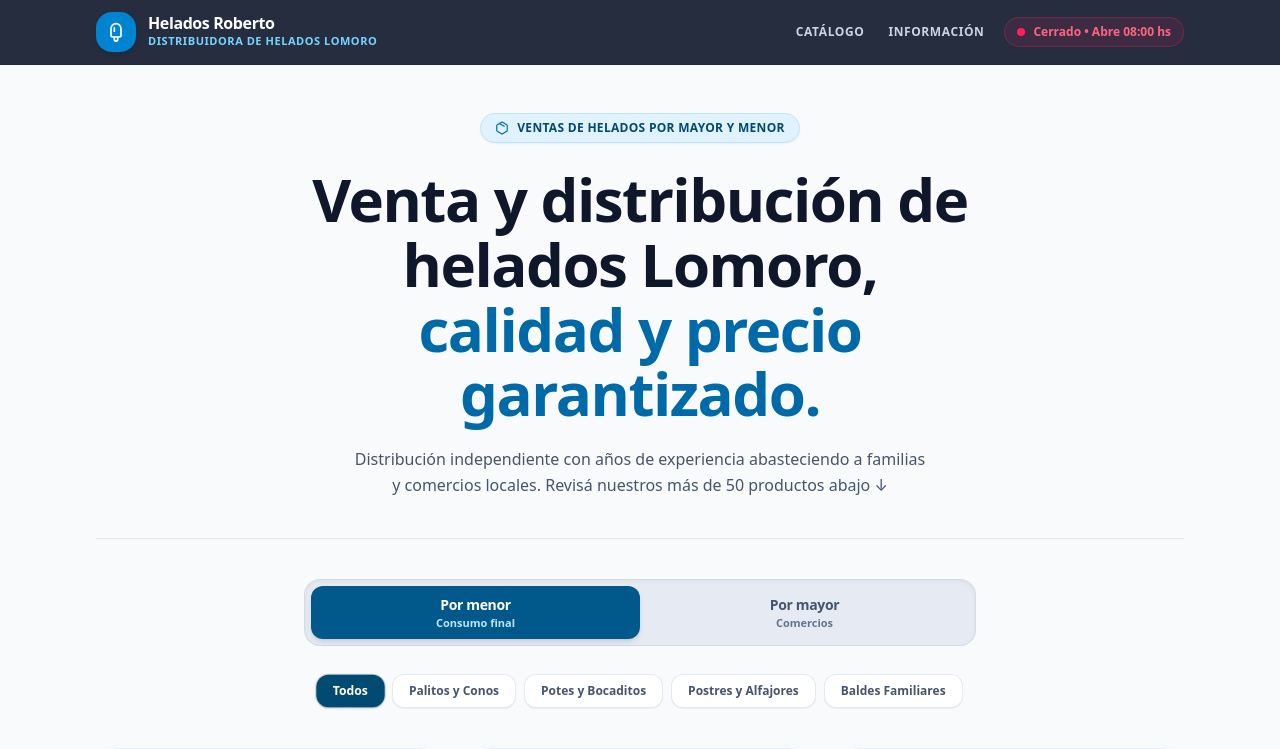
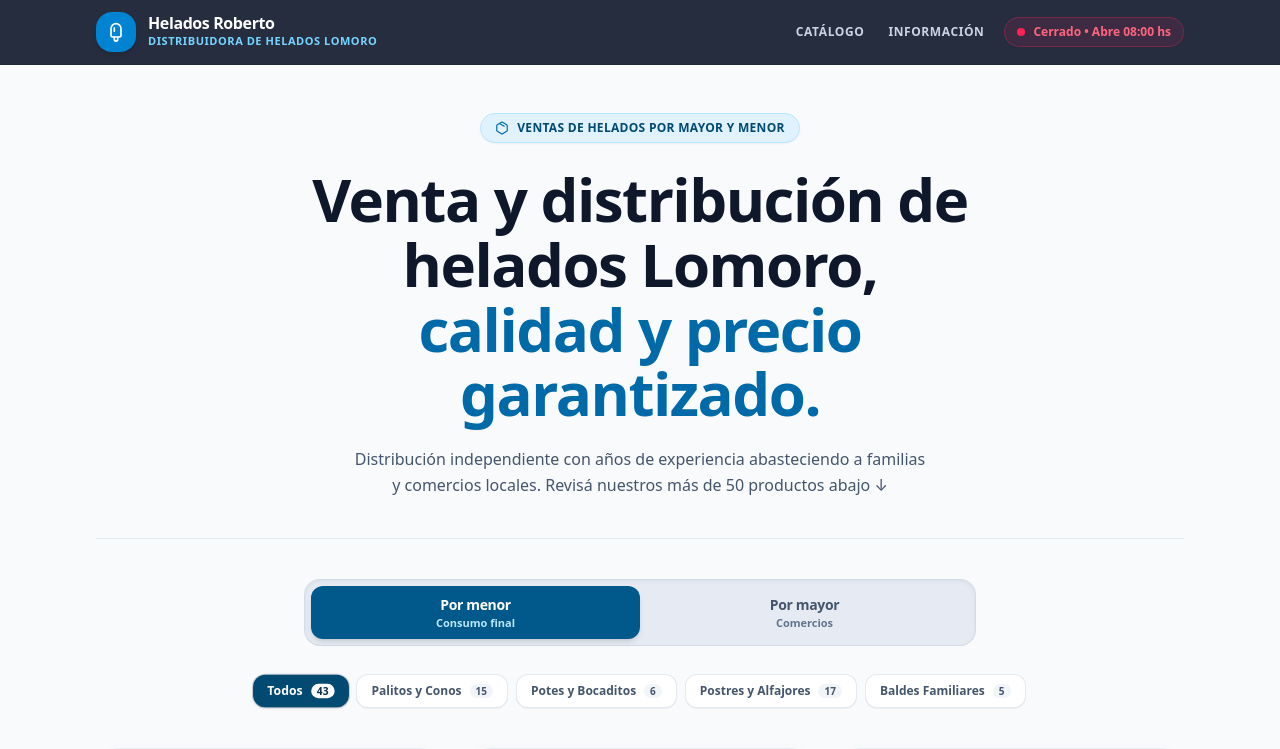
Before and after one commit to Rafael-Aguilera03/helados-roberto-web, a React (Vite) app: page / in a window 1280 px wide. Shown: the top 749 px of the page. Built offline with nearby package versions, Linux system fonts and the light colour scheme.

Commit message:
feat: sumar contadores de productos a los filtros de categoría y mejorar contraste visual de los badges

```diff
--- a/src/App.jsx
+++ b/src/App.jsx
@@ -50,10 +50,19 @@
     (a, b) => categoryOrder.indexOf(a) - categoryOrder.indexOf(b)
   );
 
-  const availableCategories = sortedCategories.map((catId) => ({
-    id: catId,
-    label: categoryLabels[catId] || catId,
-  }));
+  // Mapear incluyendo el conteo dinámico de productos para cada categoría
+  const availableCategories = [
+    {
+      id: 'todas',
+      label: 'Todos',
+      count: modeProducts.length,
+    },
+    ...sortedCategories.map((catId) => ({
+      id: catId,
+      label: categoryLabels[catId] || catId,
+      count: modeProducts.filter((p) => p.category === catId).length,
+    })),
+  ];
 
   const displayedProducts = selectedCategory === 'todas'
     ? modeProducts
--- a/src/components/CategoryTabs.jsx
+++ b/src/components/CategoryTabs.jsx
@@ -4,18 +4,6 @@
   return (
     <div className="w-full overflow-hidden">
       <div className="flex items-center justify-start sm:justify-center gap-2 overflow-x-auto py-2 px-4 sm:px-0 scrollbar-none touch-pan-x">
-        <button
-          type="button"
-          onClick={() => onSelectCategory('todas')}
-          className={`px-4 py-2 rounded-xl text-xs font-bold transition-all duration-200 whitespace-nowrap shrink-0 cursor-pointer ${
-            selectedCategory === 'todas'
-              ? 'bg-sky-900 text-white shadow-sm ring-1 ring-sky-950/20 scale-[1.02]'
-              : 'bg-white text-slate-600 border border-slate-200/90 hover:border-slate-300 hover:text-slate-900 hover:bg-slate-50/80 shadow-2xs'
-          }`}
-        >
-          Todos
-        </button>
-
         {categories.map((cat) => {
           const isActive = selectedCategory === cat.id;
 
@@ -24,13 +12,24 @@
               key={cat.id}
               type="button"
               onClick={() => onSelectCategory(cat.id)}
-              className={`px-4 py-2 rounded-xl text-xs font-bold transition-all duration-200 whitespace-nowrap shrink-0 cursor-pointer ${
+              className={`inline-flex items-center gap-2 px-3.5 py-2 rounded-xl text-xs font-bold transition-all duration-200 whitespace-nowrap shrink-0 cursor-pointer ${
                 isActive
                   ? 'bg-sky-900 text-white shadow-sm ring-1 ring-sky-950/20 scale-[1.02]'
                   : 'bg-white text-slate-600 border border-slate-200/90 hover:border-slate-300 hover:text-slate-900 hover:bg-slate-50/80 shadow-2xs'
               }`}
             >
-              {cat.label}
+              <span>{cat.label}</span>
+              {typeof cat.count === 'number' && (
+                <span
+                  className={`px-1.5 py-0.5 rounded-full text-[10px] font-black leading-none transition-colors ${
+                    isActive
+                      ? 'bg-white text-sky-950 shadow-2xs'
+                      : 'bg-slate-100 text-slate-600'
+                  }`}
+                >
+                  {cat.count}
+                </span>
+              )}
             </button>
           );
         })}
```
